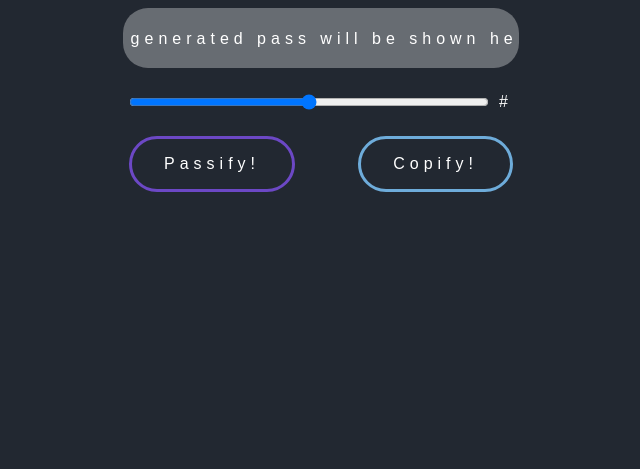
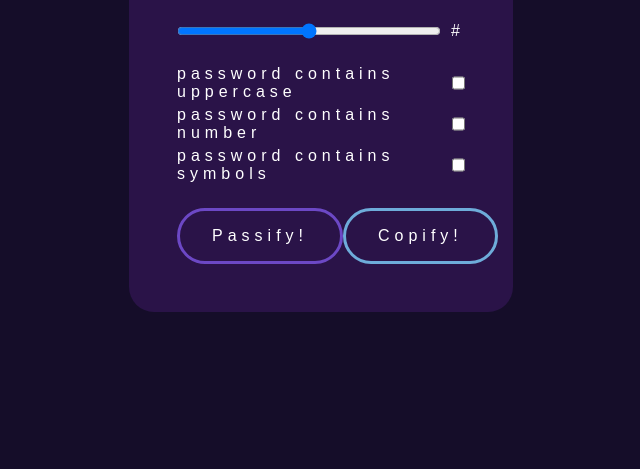
Before and after one commit to abolfazl-rp2005/passify, a plain HTML site: page index.html in a window 1280 px wide. Shown: the part 331-800 px from the top of the page, without its empty margins (319-959 px from the left). Drawn offline with Linux system fonts and the light colour scheme; a web font is replaced by a local one.

Commit message:
changed background and added options without function

```diff
--- a/index.html
+++ b/index.html
@@ -16,9 +16,7 @@
   <body>
     <div class="content-wrapper">
       <div class="password-wrapper">
-        <h1>
-            passify!
-        </h1>
+        <h1>passify!</h1>
         <input
           type="text"
           id="passwordGeneratorField"
@@ -28,6 +26,18 @@
         <div class="range-container">
           <input type="range" id="passwordLength" min="6" max="30" />
           <label id="passLengthShow">#</label>
+        </div>
+        <div class="settings">
+          <div class="option-container">
+            <label>password contains uppercase</label
+            ><input type="checkbox" id="" />
+          </div><div class="option-container">
+            <label>password contains number</label
+            ><input type="checkbox" id="" />
+          </div><div class="option-container">
+            <label>password contains symbols</label
+            ><input type="checkbox" id="" />
+          </div>
         </div>
         <div class="passControlButtons">
           <button class="btn btn1" onclick="passwordGenerator()">
--- a/stylesheets/scss/style.scss
+++ b/stylesheets/scss/style.scss
@@ -1,8 +1,10 @@
-$background-color : #222831;
+$background-color : #150d29;
 $primary : #6C48C5;
 $secondary: #6EACDA;
+$bg-color-secondary : #51218259;
+$shadow: #6C48C5;
 
-$font-Soria : 'Soria', sans-serif;
+$font-Soria : "Soria", sans-serif;
 @import url('https://fonts.cdnfonts.com/css/soria');
 
 *{
@@ -27,14 +29,26 @@ h1{
 }
 .content-wrapper{
     width: 30%;
+
     margin: auto;
 }
 .password-wrapper{
+    transition: box-shadow 250ms ease-out;
+    position: relative;
+    z-index: 1;
     width: 100%;
     display: flex;
     flex-direction: column;
     align-items: center;
     gap: 25px;
+
+    background-color: $bg-color-secondary;
+    padding: 3rem;
+    border-radius: 25px;
+    &:hover{
+        box-shadow: 0 0 12px 3px lighten($color: $shadow, $amount: 12),0 0 12px 3px darken($color: $shadow, $amount: 7);
+
+    }
     .passControlButtons{
         width: 100%;
         display: flex;
@@ -67,6 +81,19 @@ h1{
         font-size: 1rem;
     }
 
+}
+
+.settings{
+    width: 100%;
+    display: flex;
+    flex-direction: column;
+    gap: 5px;
+    color: white;
+    .option-container{
+        width: 100%;
+        display: flex;
+        justify-content: space-between;
+    }
 }
 
 .btn{
```
Also changed, not shown: stylesheets/css/style.css, 1 other file.
